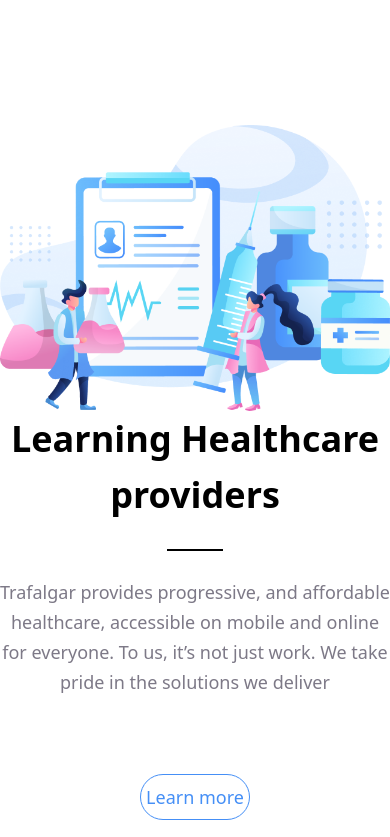
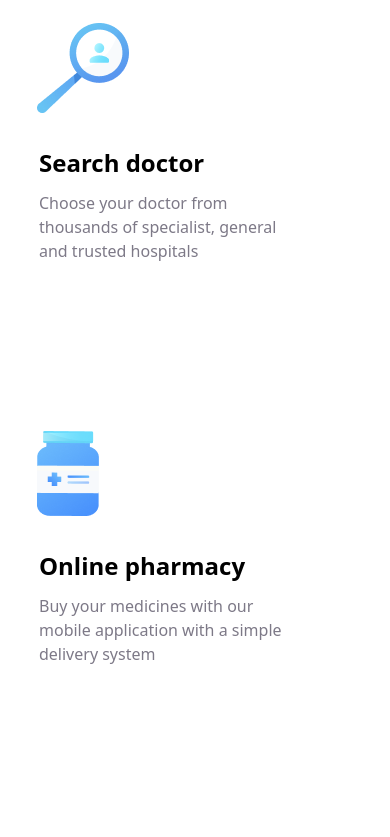
Before and after one commit to richardayikwei/Trafalgar-react, a React (Vite) app: page / in a window 390 px wide. Shown: the part 1600-2437 px from the top of the page. Built offline with nearby package versions, Linux system fonts and the light colour scheme.

Commit message:
mobile view for article card

```diff
--- a/src/App.tsx
+++ b/src/App.tsx
@@ -42,7 +42,7 @@
           </div>
         </div>
       </section>
-      <div className="flex flex-col items-center space-y-5 md:h-[177px] md:w-[952px] mt-[200px] container mx-auto ">
+      <div className="flex flex-col items-center space-y-5 md:h-[177px] md:w-[952px] mt-[200px] container mx-auto">
         <div className="w-[212px] font-bold leading-[56px] text-[36px]">
           <h1>Our services</h1>
         </div>
@@ -60,8 +60,8 @@
           </p>
         </div>
       </div>
-      <section className="hidden md:flex">
-        <div className=" flex flex-col mx-auto mt-16 container md:w-[1120px] h-[745px] ">
+      <section>
+        <div className=" flex flex-col mx-auto mt-16 container md:w-[1120px] md:h-[745px] ">
           <div className="md:grid md:grid-cols-3 md:gap-x-[34px] md:gap-y-[37px]">
             {services.slice(0, 6).map((service, idx) => (
               <ServiceCard key={idx} service={service} />
@@ -71,6 +71,7 @@
           <Button btntext="Learn more" position="justify-center" />
         </div>
       </section>
+
       {services.slice(6, 7).map((service, idx) => (
         <Illustration
           key={idx}
@@ -93,16 +94,16 @@
           widthTitle="md:w-[254px]"
         />
       ))}
-      {/* <Profile /> */}
-      {/* <section className="md:mt-[216px] container mx-auto">
-        <div className="mx-auto flex flex-col md:w-[462px] md:h-[84px] mt-24">
+      <Profile />
+      <section className="md:mt-[216px] container mx-auto">
+        <div className="mx-auto text-center flex flex-col md:w-[462px] md:h-[84px] mt-24">
           <h1 className="text-[36px] font-bold leading-[56px]">Check out our latest article</h1>
 
           <div className="flex justify-center p-3">
             <p className="border-b-2 w-[56px] border-black"></p>
           </div>
         </div>
-        <div className=" flex flex-col mt-16  md:w-[1118px] h-[512px]  container mx-auto">
+        <div className=" flex flex-col mt-16  md:w-[1118px] md:h-[512px]  container mx-auto">
           <div className="md:grid md:grid-cols-3 md:gap-x-[34px]">
             {articles.map((article, idx) => (
               <ArticleCard key={idx} article={article}>
@@ -112,7 +113,7 @@
           </div>
         </div>
         <Button btntext="View all" position="justify-center" />
-      </section> */}
+      </section>
       {/* <Footer /> */}
     </>
   );
--- a/src/components/ArticleCard.tsx
+++ b/src/components/ArticleCard.tsx
@@ -7,7 +7,7 @@
 
 const SectionFour = ({article, children}: ArticleCardProps) => {
   return (
-    <div className="flex flex-col md:w-[350px] md:h-[512px] md:border-transparent md:shadow-xl rounded-[20px] ">
+    <div className="flex flex-col md:w-[350px] md:h-[512px] md:border-transparent md:shadow-xl rounded-[20px] mb-10 ">
       <img
         src={article.image}
         alt={article.alt}
--- a/src/components/Illustration.tsx
+++ b/src/components/Illustration.tsx
@@ -14,7 +14,7 @@
 const Illustration = ({direction, service , btnText, position, widthDescription, widthTitle}: Illustration) => {
   return (
     <div
-      className={`container flex justify-center flex-col md:${direction} mx-auto md:w-[1273px] md:h-[477px] md:space-x-16 mt-[220px]`}
+      className={`container flex justify-center flex-col md:${direction} mx-auto md:w-[1273px] md:h-[477px] md:space-x-16 md:mt-[220px] mt-10`}
     >
       <div className="flex justify-center  md:justify-start">
         <img
```
